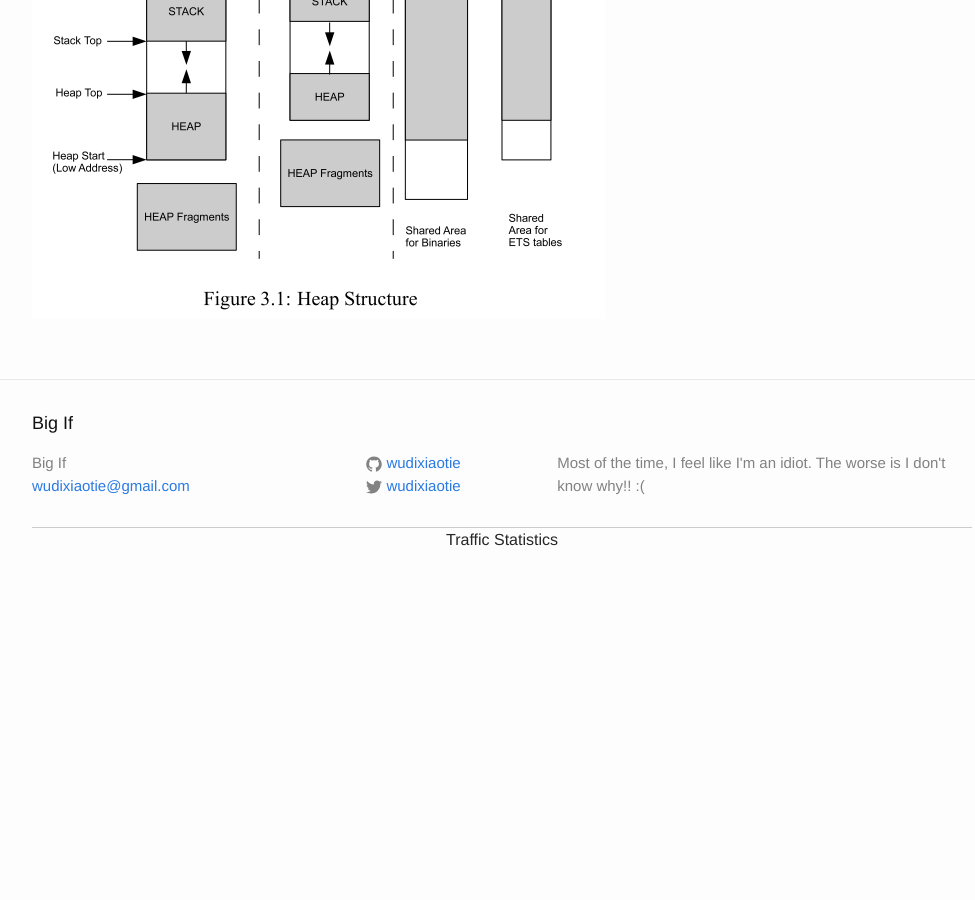
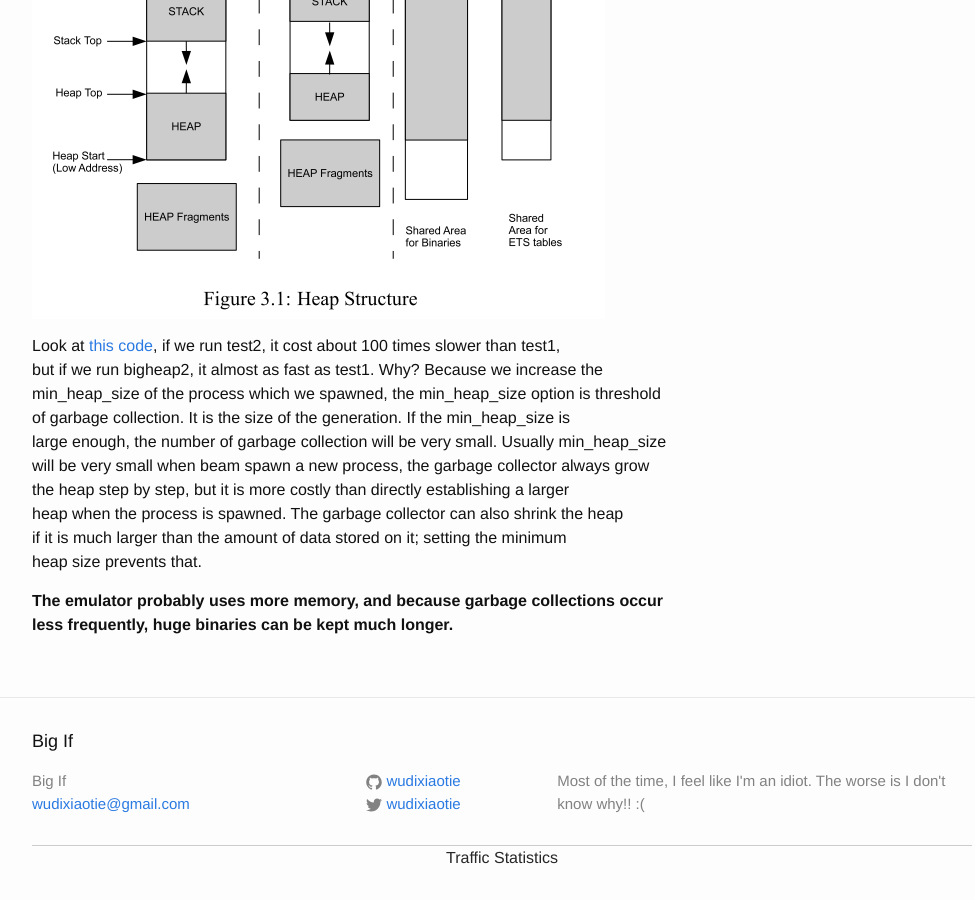
Before and after one commit to wudixiaotie/wudixiaotie.github.io, a Jekyll site: the page built from _posts/2016-04-07-beam's-gc-2.md, in a window 1280 px wide and 900 px high, scrolled down 1878 px. Shown: the whole window, without its empty margins (138-1113 px from the left). Built offline with Jekyll 4.4.1, drawn with Linux system fonts in a browser that asks for light colours; comment, search, counter and statistics services are not loaded; before the commit the page ends 2460 px from its top, so only the background shows below that.

Commit message:
new post

```diff
--- a/_posts/2016-04-07-beam's-gc-2.md
+++ b/_posts/2016-04-07-beam's-gc-2.md
@@ -29,3 +29,19 @@ on heap.
 
 
 ![Heap structure]({{ site.url }}/images/heap_structure.png)
+
+
+Look at [this code](https://github.com/wudixiaotie/simple_im/blob/master/test/test_for_gc.erl), if we run test2, it cost about 100 times slower than test1,
+ but if we run bigheap2, it almost as fast as test1. Why? Because we increase the
+ min_heap_size of the process which we spawned, the min_heap_size option is threshold
+ of garbage collection. It is the size of the generation. If the min_heap_size is
+ large enough, the number of garbage collection will be very small. Usually min_heap_size
+ will be very small when beam spawn a new process, the garbage collector always grow
+ the heap step by step, but it is more costly than directly establishing a larger
+ heap when the process is spawned. The garbage collector can also shrink the heap
+ if it is much larger than the amount of data stored on it; setting the minimum
+ heap size prevents that.
+
+
+**The emulator probably uses more memory, and because garbage collections occur
+less frequently, huge binaries can be kept much longer.**
```
